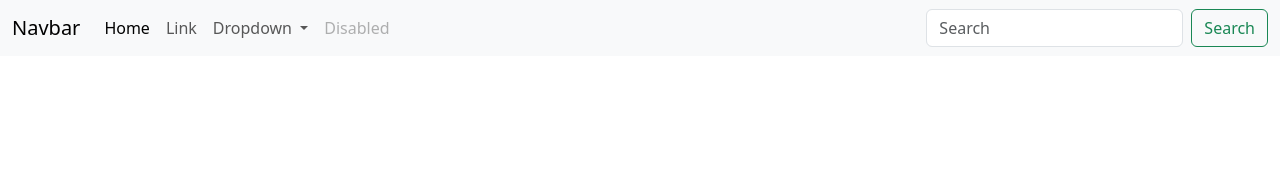
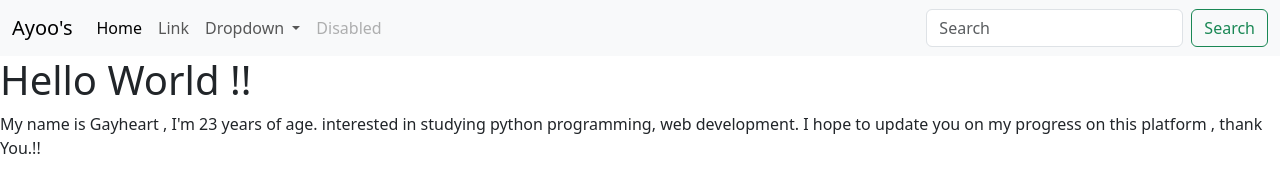
Before and after one commit to Gayheart2506/Bootstrap-Projects, a plain HTML site: page navbar.html in a window 1280 px wide. Drawn offline with nearby package versions, Linux system fonts and the light colour scheme.

Commit message:
added some contents in the Hero section name as midddle-container

```diff
--- a/navbar.html
+++ b/navbar.html
@@ -10,11 +10,12 @@
       integrity="sha384-T3c6CoIi6uLrA9TneNEoa7RxnatzjcDSCmG1MXxSR1GAsXEV/Dwwykc2MPK8M2HN"
       crossorigin="anonymous"
     />
+    <link rel="stylesheet" href="style.css">
 </head>
 <body>
     <nav class="navbar navbar-expand-lg bg-body-tertiary">
         <div class="container-fluid">
-          <a class="navbar-brand" href="#">Navbar</a>
+          <a class="navbar-brand" href="#">Ayoo's</a>
           <button class="navbar-toggler" type="button" data-bs-toggle="collapse" data-bs-target="#navbarSupportedContent" aria-controls="navbarSupportedContent" aria-expanded="false" aria-label="Toggle navigation">
             <span class="navbar-toggler-icon"></span>
           </button>
@@ -48,5 +49,12 @@
           </div>
         </div>
       </nav>
+      <div class="middle-content">
+        <h1>Hello World !!</h1>
+        <p>My name is Gayheart , I'm 23 years of age.
+            interested in studying python programming, web development.
+            I hope to update you on my progress on this platform , thank You.!!
+        </p>
+      </div>
 </body>
 </html>
```
